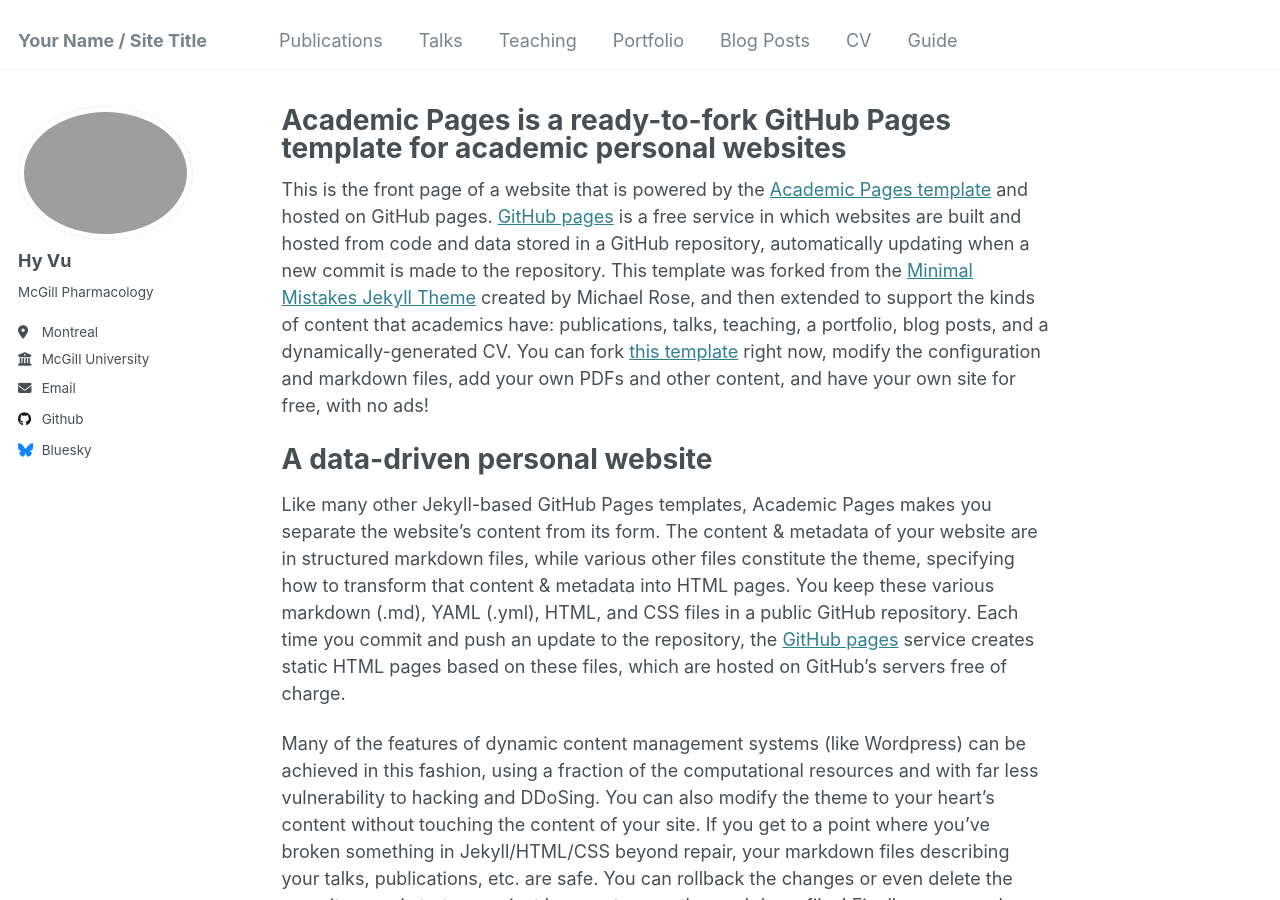
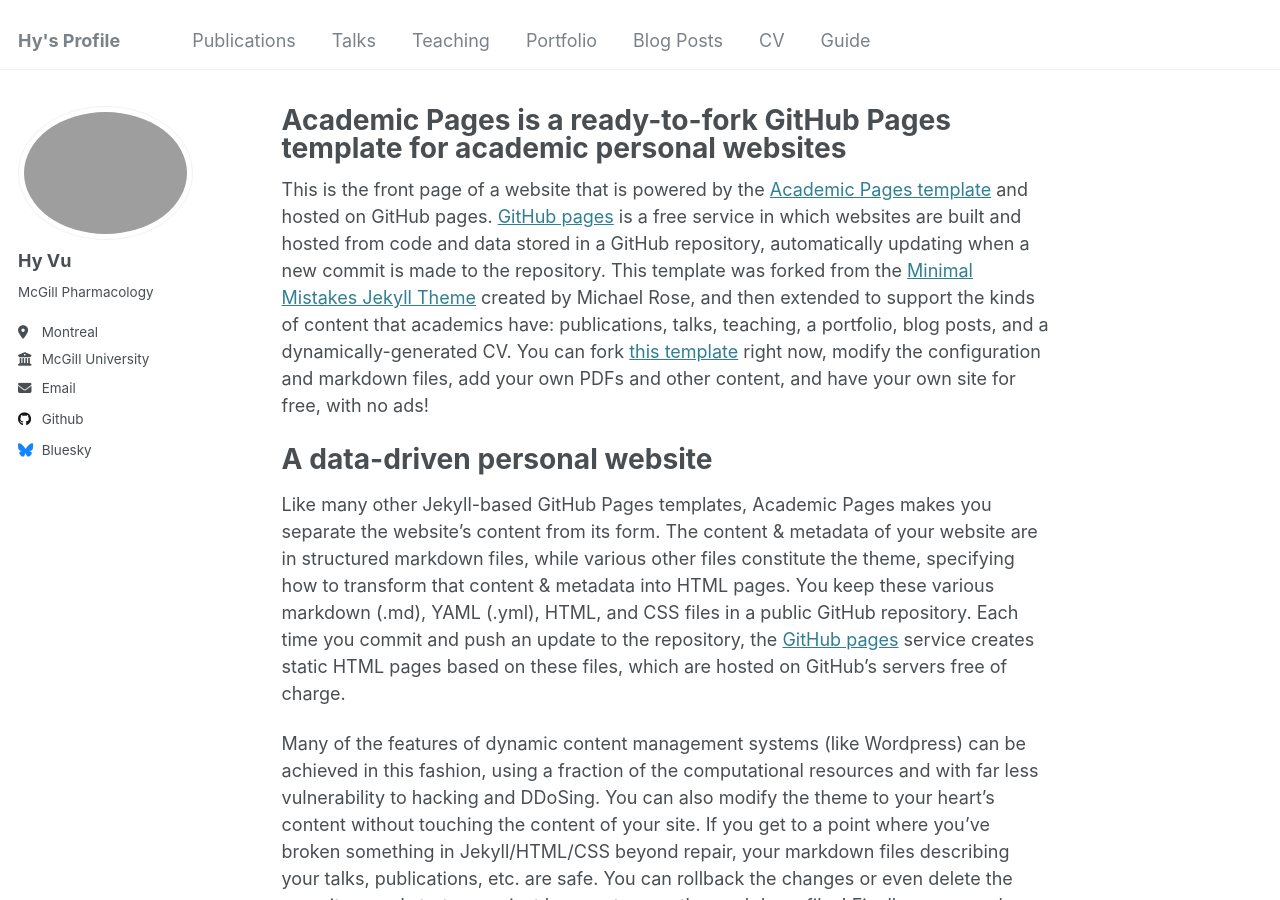
Before and after one commit to Hy-Vu/Hy-Vu.github.io, a Jekyll site: the page built from _pages/about.md, in a window 1280 px wide and 900 px high. Built offline with Jekyll 4.4.1, drawn with Linux system fonts in a browser that asks for light colours.

Commit message:
Update _config.yml

```diff
--- a/_config.yml
+++ b/_config.yml
@@ -8,7 +8,7 @@
 
 # Basic Site Settings
 locale                   : "Montreal-CA"
-title                    : "Your Name / Site Title"
+title                    : "Hy's Profile"
 title_separator          : "-"
 name                     : &name "Hy Vu"
 description              : &description "---"
@@ -44,7 +44,7 @@ author:
   bitbucket        : # Username - Update with your username on the site
   codepen          : # Username
   dribbble         : # Username
-  github           : "academicpages"
+  github           : "Hy-Vu"
   kaggle           : # Username
   stackoverflow    : # User number or user number and name (i.e., use "1" or "1/jeff-atwood")
 
```
